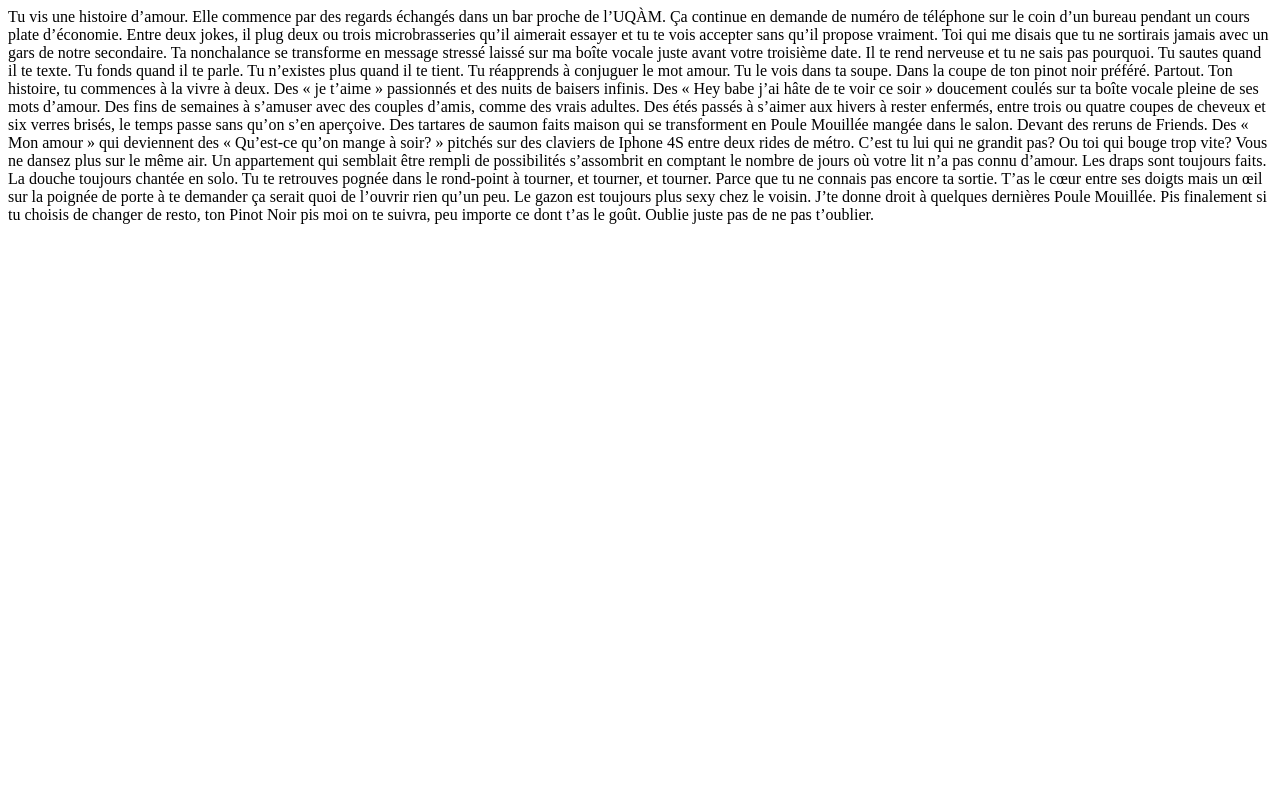
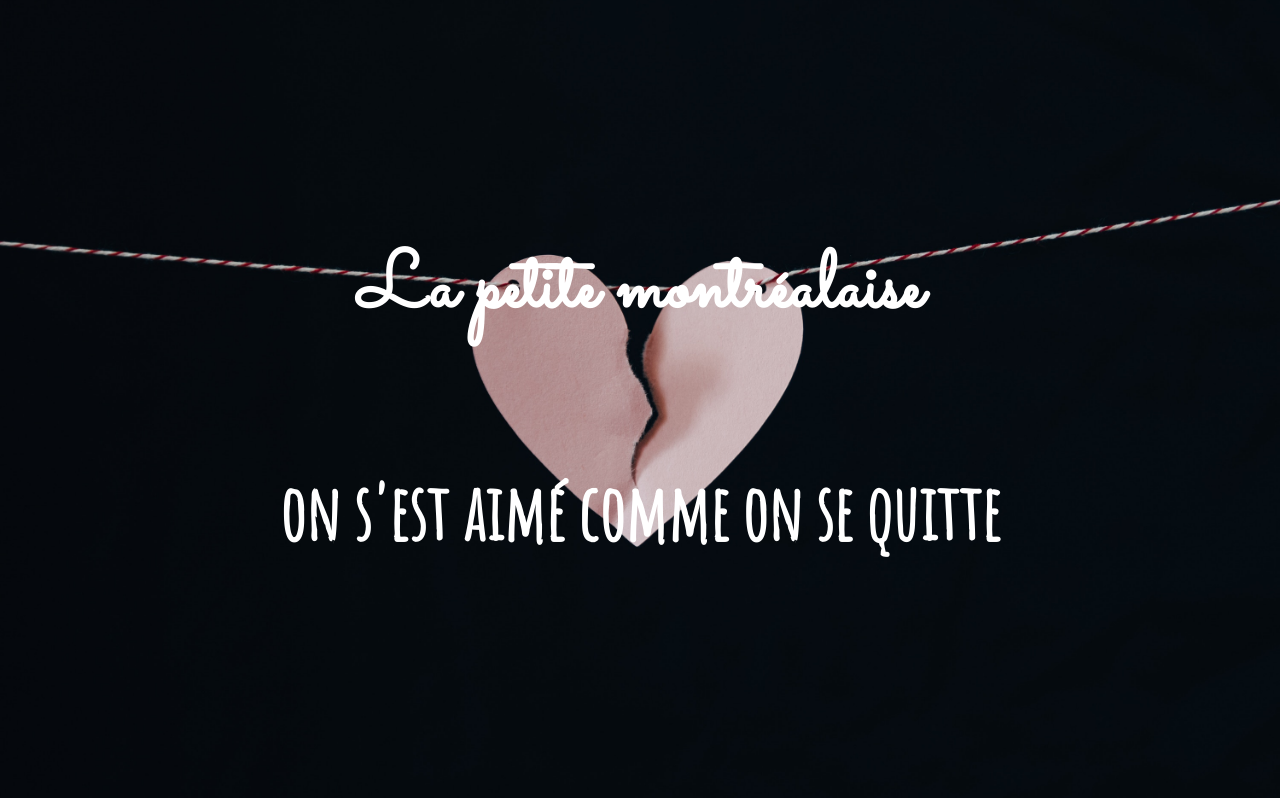
Before and after one commit to lapetitemontrealaise/coeuravendre, a plain HTML site: page on-sest-aime-comme-on-se-quitte.html in a window 1280 px wide. Shown: the top 798 px of the page. Drawn offline with Linux system fonts and the light colour scheme.

Commit message:
page article

```diff
--- a/css/style.css
+++ b/css/style.css
@@ -19,7 +19,6 @@ body {
   text-align: center;
 }
 .hero{
-  background-image: url("../picture/sharon-mccutcheon-576867-unsplash.jpg");
   height:100vh;
   background-position: center center;
   background-size: cover;
@@ -46,6 +45,7 @@ body {
   font-size: 36px;
   color: black;
   text-decoration: none;
-
-
 }
+.text-blanc{
+  color:white;
+}
--- a/on-sest-aime-comme-on-se-quitte.html
+++ b/on-sest-aime-comme-on-se-quitte.html
@@ -1,10 +1,22 @@
 <!DOCTYPE html>
 <html lang="en" dir="ltr">
-  <head>
-    <meta charset="utf-8">
-    <title></title>
-  </head>
+<head>
+  <meta charset="utf-8">
+  <title></title>
+<link rel="stylesheet" href="./css/style.css">
+
+<link href="https://fonts.googleapis.com/css?family=Amatic+SC|Dancing+Script|Sacramento|Satisfy&display=swap" rel="stylesheet">
+
+</head>
   <body>
+    <div class="hero text-blanc" style="background-image: url('picture/Heartbreak.jpg');">
+      <div class="titre">
+        <h1>La petite montréalaise</h1>
+      </div>
+      <div class="soustitre">
+        <h2>on s'est aimé comme on se quitte</h2>
+      </div>
+    </div>
     Tu vis une histoire d’amour.
 Elle commence par des regards échangés dans un bar proche de l’UQÀM. Ça continue en demande de numéro de téléphone sur le coin d’un bureau pendant un cours plate d’économie. Entre deux jokes, il plug deux ou trois microbrasseries qu’il aimerait essayer et tu te vois accepter sans qu’il propose vraiment.
 Toi qui me disais que tu ne sortirais jamais avec un gars de notre secondaire.
```
Also changed, not shown: index.html (+1 -1 lines).
